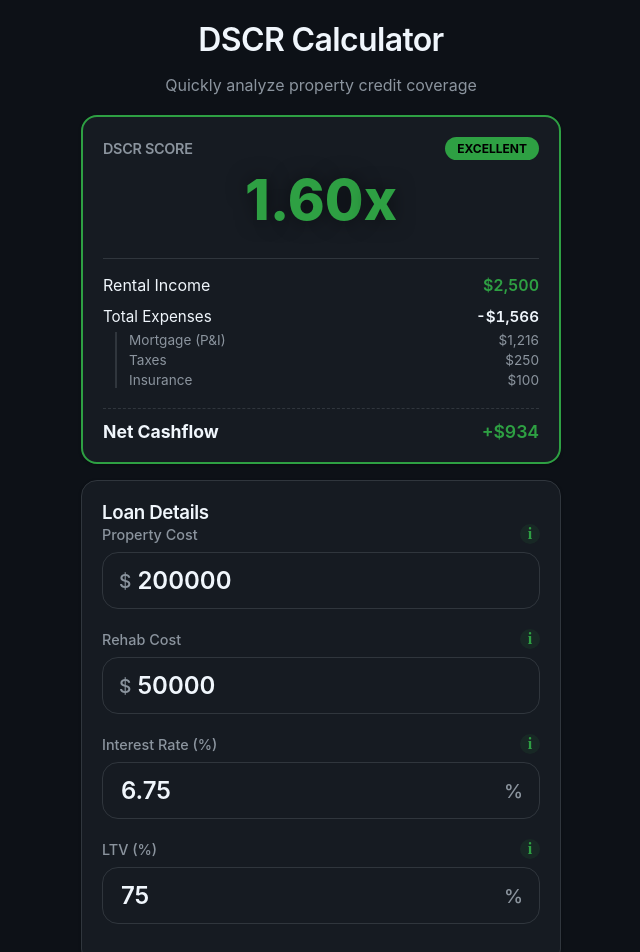
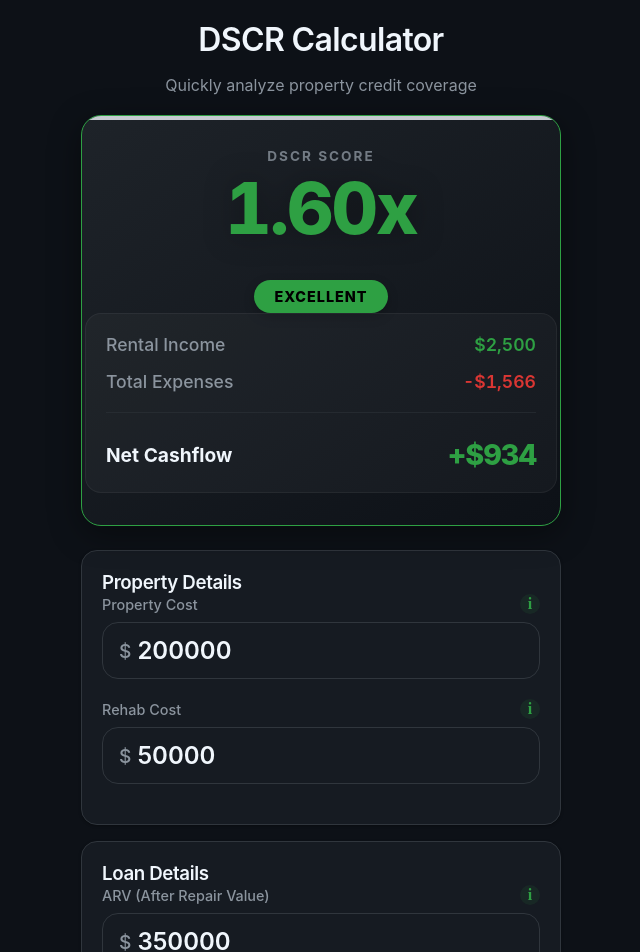
Before and after one commit to JPorry/credit-calculator, a React (Vite) app: page / in a window 1280 px wide. Shown: the top 952 px of the page, without its empty margins (319-959 px from the left). Built offline with nearby package versions, Linux system fonts and the light colour scheme.

Commit message:
Refine Result Card: Bold typography, modern layout, fix imports

```diff
--- a/dev-dist/sw.js
+++ b/dev-dist/sw.js
@@ -79,7 +79,7 @@ define(['./workbox-5a5d9309'], (function (workbox) { 'use strict';
    */
   workbox.precacheAndRoute([{
     "url": "index.html",
-    "revision": "0.pg9v5pv0eb"
+    "revision": "0.34jgq2dp2c8"
   }], {});
   workbox.cleanupOutdatedCaches();
   workbox.registerRoute(new workbox.NavigationRoute(workbox.createHandlerBoundToURL("index.html"), {
--- a/src/components/Calculator.jsx
+++ b/src/components/Calculator.jsx
@@ -6,11 +6,15 @@ export default function Calculator() {
     // State
     const [propertyCost, setPropertyCost] = useState(200000);
     const [rehabCost, setRehabCost] = useState(50000);
+    const [arv, setArv] = useState(350000); // Default ARV
+
     const [interestRate, setInterestRate] = useState(6.75);
     const [ltv, setLtv] = useState(75); // Loan to Value %
+
     const [rentalIncome, setRentalIncome] = useState(2500);
     const [taxes, setTaxes] = useState(3000); // Annual
     const [insurance, setInsurance] = useState(1200); // Annual
+    const [extraExpenses, setExtraExpenses] = useState(0); // Monthly
 
     // Calculations
     const calculations = useMemo(() => {
@@ -32,7 +36,7 @@ export default function Calculator() {
         const monthlyTaxes = taxes / 12;
         const monthlyInsurance = insurance / 12;
 
-        const totalDebtService = pmt + monthlyTaxes + monthlyInsurance;
+        const totalDebtService = pmt + monthlyTaxes + monthlyInsurance + extraExpenses;
         const netIncome = rentalIncome - totalDebtService;
         const dscr = totalDebtService > 0 ? rentalIncome / totalDebtService : 0;
 
@@ -44,9 +48,10 @@ export default function Calculator() {
             totalInvested: downPayment,
             principalAndInterest: pmt,
             monthlyTaxes,
-            monthlyInsurance
+            monthlyInsurance,
+            extraExpenses
         };
-    }, [propertyCost, rehabCost, interestRate, ltv, rentalIncome, taxes, insurance]);
+    }, [propertyCost, rehabCost, arv, interestRate, ltv, rentalIncome, taxes, insurance, extraExpenses]);
 
     return (
         <div style={{width: '100%'}}>
@@ -58,10 +63,11 @@ export default function Calculator() {
                 principalAndInterest={calculations.principalAndInterest}
                 monthlyTaxes={calculations.monthlyTaxes}
                 monthlyInsurance={calculations.monthlyInsurance}
+                extraExpenses={calculations.extraExpenses}
             />
 
             <div className="card">
-                <h3>Loan Details</h3>
+                <h3>Property Details</h3>
                 <InputGroup
                     label="Property Cost"
                     value={propertyCost}
@@ -80,6 +86,30 @@ export default function Calculator() {
                     step={1000}
                     description="Estimated cost of renovations and repairs needed."
                 />
+            </div>
+
+            <div className="card">
+                <h3>Loan Details</h3>
+                <InputGroup
+                    label="ARV (After Repair Value)"
+                    value={arv}
+                    onChange={setArv}
+                    min={50000}
+                    max={2000000}
+                    step={5000}
+                    description="Estimated value of the property after all renovations are completed."
+                />
+                <InputGroup
+                    label="Loan % (LTV)"
+                    value={ltv}
+                    onChange={setLtv}
+                    min={50}
+                    max={90}
+                    step={5}
+                    prefix=""
+                    suffix="%"
+                    description="Loan-to-Value ratio. Percentage of the total cost (Purchase + Rehab) financed."
+                />
                 <InputGroup
                     label="Interest Rate (%)"
                     value={interestRate}
@@ -91,17 +121,9 @@ export default function Calculator() {
                     suffix="%"
                     description="Annual interest rate for the loan."
                 />
-                <InputGroup
-                    label="LTV (%)"
-                    value={ltv}
-                    onChange={setLtv}
-                    min={50}
-                    max={90}
-                    step={5}
-                    prefix=""
-                    suffix="%"
-                    description="Loan-to-Value ratio. Percentage of the total value (Purchase + Rehab) the lender will finance."
-                />
+                 <div style={{textAlign: 'center', opacity: 0.6, fontSize: '0.8rem', marginTop: '10px', marginBottom: '10px'}}>
+                    Loan Amount: ${calculations.loanAmount.toLocaleString(undefined, {maximumFractionDigits: 0})}
+                </div>
             </div>
 
             <div className="card">
@@ -113,7 +135,7 @@ export default function Calculator() {
                     min={500}
                     max={10000}
                     step={50}
-                    description="Gross monthly rental income expected from the property."
+                    description="Gross monthly rental income expected."
                 />
                 <InputGroup
                     label="Annual Taxes"
@@ -133,10 +155,15 @@ export default function Calculator() {
                     step={50}
                     description="Total hazard insurance cost for the year."
                 />
-            </div>
-
-            <div style={{textAlign: 'center', opacity: 0.6, fontSize: '0.8rem', marginTop: '20px'}}>
-                Loan Amount: ${calculations.loanAmount.toLocaleString(undefined, {maximumFractionDigits: 0})}
+                <InputGroup
+                    label="Extra Expenses (Monthly)"
+                    value={extraExpenses}
+                    onChange={setExtraExpenses}
+                    min={0}
+                    max={5000}
+                    step={50}
+                    description="Any additional monthly costs (HOA, Management, etc)."
+                />
             </div>
         </div>
     );
--- a/src/components/ResultCard.css
+++ b/src/components/ResultCard.css
@@ -1,87 +1,118 @@
 .result-card {
-    text-align: center;
-    border-width: 2px;
-    transition: border-color 0.3s ease;
+    background: linear-gradient(145deg, #1e2329, #0d1117);
+    border: 1px solid var(--border-color);
+    border-radius: 20px;
+    padding: 32px 24px;
+    margin-bottom: 24px;
     display: flex;
     flex-direction: column;
     align-items: center;
-    gap: 12px;
+    box-shadow: 0 8px 32px rgba(0, 0, 0, 0.4);
+    position: relative;
+    overflow: hidden;
+}
+
+.result-card::before {
+    content: '';
+    position: absolute;
+    top: 0;
+    left: 0;
+    right: 0;
+    height: 4px;
+    background: currentColor; /* Uses the border color (status color) */
+    opacity: 0.8;
 }
 
 .dscr-header {
     display: flex;
+    flex-direction: column;
     align-items: center;
-    justify-content: space-between;
     width: 100%;
-    margin-bottom: -10px;
+    margin-bottom: 24px;
+}
+
+.dscr-label {
+    color: var(--text-secondary);
+    font-size: 0.85rem;
+    font-weight: 700;
+    letter-spacing: 2px;
+    text-transform: uppercase;
+    margin-bottom: 8px;
+    opacity: 0.8;
 }
 
 .dscr-value {
-    font-size: 3.5rem;
+    font-size: 4.5rem; /* Massive */
     font-weight: 800;
     line-height: 1;
-    text-shadow: 0 0 20px rgba(0,0,0,0.5);
-    margin: 10px 0;
+    margin: 0;
+    letter-spacing: -2px;
+    font-variant-numeric: tabular-nums;
+    filter: drop-shadow(0 0 15px rgba(0,0,0,0.3));
 }
 
-.badge {
-    padding: 4px 12px;
-    border-radius: 20px;
-    font-weight: 700;
-    font-size: 0.75rem;
+.dscr-status-badge {
+    margin-top: 12px;
+    padding: 8px 20px;
+    border-radius: 30px;
+    font-weight: 800;
+    font-size: 0.9rem;
     text-transform: uppercase;
-    align-self: flex-start;
+    letter-spacing: 1px;
+    box-shadow: 0 4px 12px rgba(0,0,0,0.2);
 }
 
 .breakdown {
     width: 100%;
-    margin-top: 8px;
-    padding-top: 16px;
-    border-top: 1px solid var(--border-color);
     display: flex;
     flex-direction: column;
-    gap: 12px;
+    gap: 16px;
+    background: rgba(255, 255, 255, 0.03);
+    padding: 20px;
+    border-radius: 16px;
+    border: 1px solid rgba(255, 255, 255, 0.05);
 }
 
 .breakdown-row {
     display: flex;
     justify-content: space-between;
     align-items: center;
-    font-size: 1rem;
-}
-
-.breakdown-row.income {
-    color: var(--text-main);
-}
-
-.breakdown-row.net-income {
-    margin-top: 8px;
-    padding-top: 12px;
-    border-top: 1px dashed var(--border-color);
-    font-weight: 700;
     font-size: 1.1rem;
 }
 
-.sub-breakdown {
-    margin-left: 12px;
-    padding-left: 12px;
-    border-left: 2px solid var(--border-color);
-    margin-top: 6px;
-    display: flex;
-    flex-direction: column;
-    gap: 4px;
+.breakdown-row .label {
+    color: var(--text-secondary);
+    font-weight: 500;
 }
 
-.sub-row {
-    display: flex;
-    justify-content: space-between;
-    font-size: 0.85rem;
-    color: var(--text-secondary);
+.breakdown-row .amount {
+    font-weight: 600;
+    font-family: var(--font-family);
+    font-variant-numeric: tabular-nums;
 }
 
-.amount {
-    font-variant-numeric: tabular-nums;
-    font-weight: 600;
+.divider {
+    height: 1px;
+    background-color: var(--border-color);
+    width: 100%;
+    margin: 4px 0;
+    opacity: 0.5;
+}
+
+.net-income {
+    margin-top: 4px;
+}
+
+.net-income .label {
+    color: var(--text-main);
+    font-weight: 700;
+    font-size: 1.2rem;
+}
+
+.net-income .amount {
+    font-size: 1.8rem;
+    font-weight: 800;
+    letter-spacing: -1px;
 }
 
 .amount.positive {
@@ -91,12 +122,3 @@
 .amount.negative {
     color: var(--error-color);
 }
-
-.expenses-total {
-    font-size: 0.95rem;
-}
-
-.expenses-total .amount {
-    color: var(--warning-color); /* Or keep it white/red? keeping warning for differentiation */
-    color: var(--text-main);
-}
--- a/src/components/ResultCard.jsx
+++ b/src/components/ResultCard.jsx
@@ -8,7 +8,8 @@ export default function ResultCard({
     netIncome,
     principalAndInterest,
     monthlyTaxes,
-    monthlyInsurance
+    monthlyInsurance,
+    extraExpenses
 }) {
     let statusColor = 'var(--text-secondary)';
     let statusText = 'Neutral';
@@ -29,45 +30,28 @@ export default function ResultCard({
     return (
         <div className="card result-card" style={{borderColor: statusColor}}>
             <div className="dscr-header">
-                <h3 style={{color: 'var(--text-secondary)', fontSize: '0.9rem', textTransform: 'uppercase'}}>DSCR Score</h3>
-                <div className="badge" style={{backgroundColor: statusColor, color: '#000'}}>
-                    {statusText}
-                </div>
+                <span className="dscr-label">DSCR SCORE</span>
+                <span className="dscr-value" style={{color: statusColor}}>{dscr.toFixed(2)}x</span>
             </div>
-
-            <div className="dscr-value" style={{color: statusColor}}>
-                {dscr.toFixed(2)}x
+            <div className="dscr-status-badge" style={{backgroundColor: statusColor, color: '#000'}}>
+                {statusText}
             </div>
 
             <div className="breakdown">
                 <div className="breakdown-row income">
-                    <span>Rental Income</span>
+                    <span className="label">Rental Income</span>
                     <span className="amount positive">{formatCurrency(rentalIncome)}</span>
                 </div>
 
-                <div className="breakdown-section">
-                    <div className="breakdown-row expenses-total">
-                        <span>Total Expenses</span>
-                        <span className="amount negative">-{formatCurrency(totalExpenses)}</span>
-                    </div>
-                    <div className="sub-breakdown">
-                        <div className="sub-row">
-                            <span>Mortgage (P&I)</span>
-                            <span>{formatCurrency(principalAndInterest)}</span>
-                        </div>
-                        <div className="sub-row">
-                            <span>Taxes</span>
-                            <span>{formatCurrency(monthlyTaxes)}</span>
-                        </div>
-                        <div className="sub-row">
-                            <span>Insurance</span>
-                            <span>{formatCurrency(monthlyInsurance)}</span>
-                        </div>
-                    </div>
+                <div className="breakdown-row expenses-total">
+                    <span className="label">Total Expenses</span>
+                    <span className="amount negative">-{formatCurrency(totalExpenses)}</span>
                 </div>
 
+                <div className="divider"></div>
+
                 <div className="breakdown-row net-income">
-                    <span>Net Cashflow</span>
+                    <span className="label">Net Cashflow</span>
                     <span className={`amount ${netIncome >= 0 ? 'positive' : 'negative'}`}>
                         {netIncome >= 0 ? '+' : ''}{formatCurrency(netIncome)}
                     </span>
```
